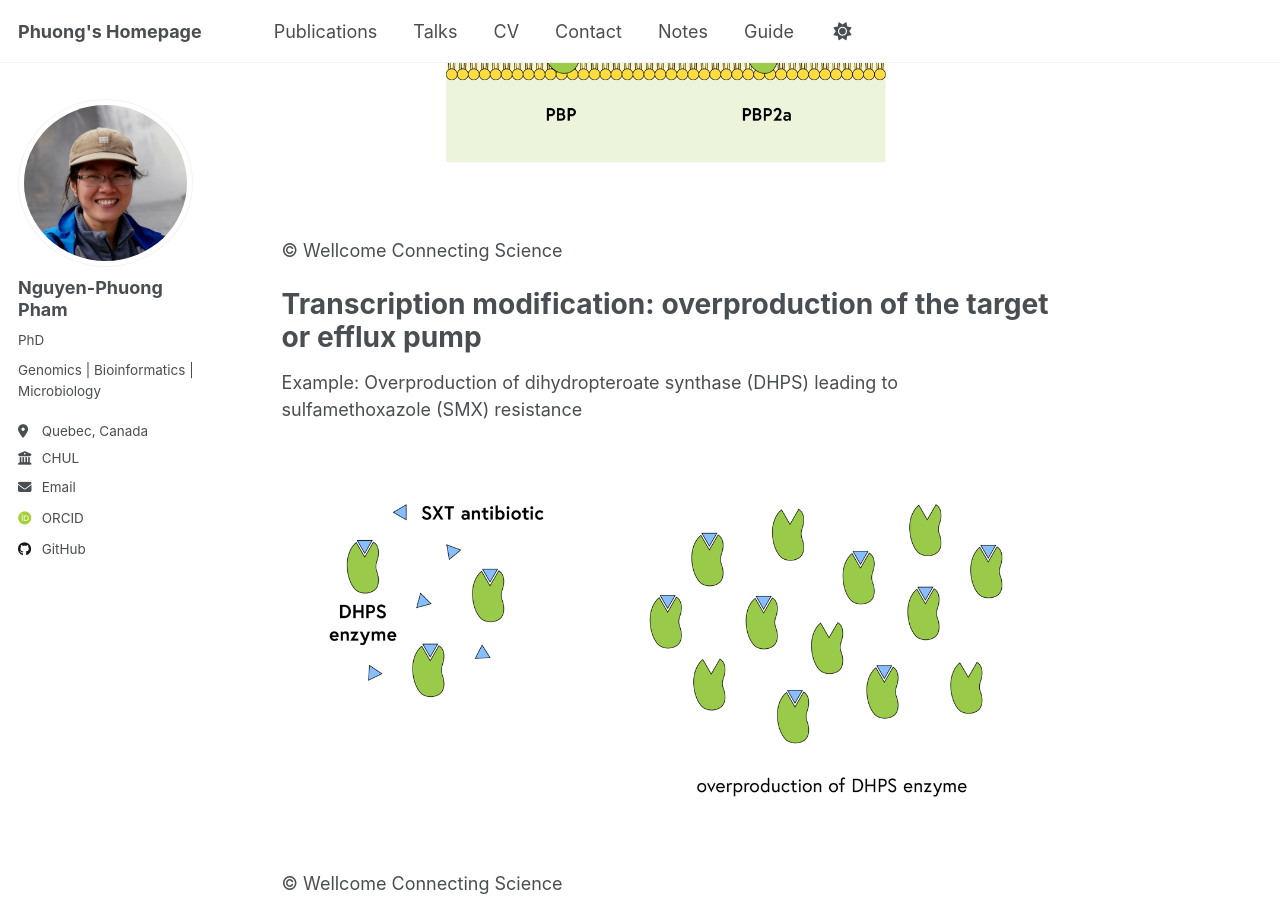
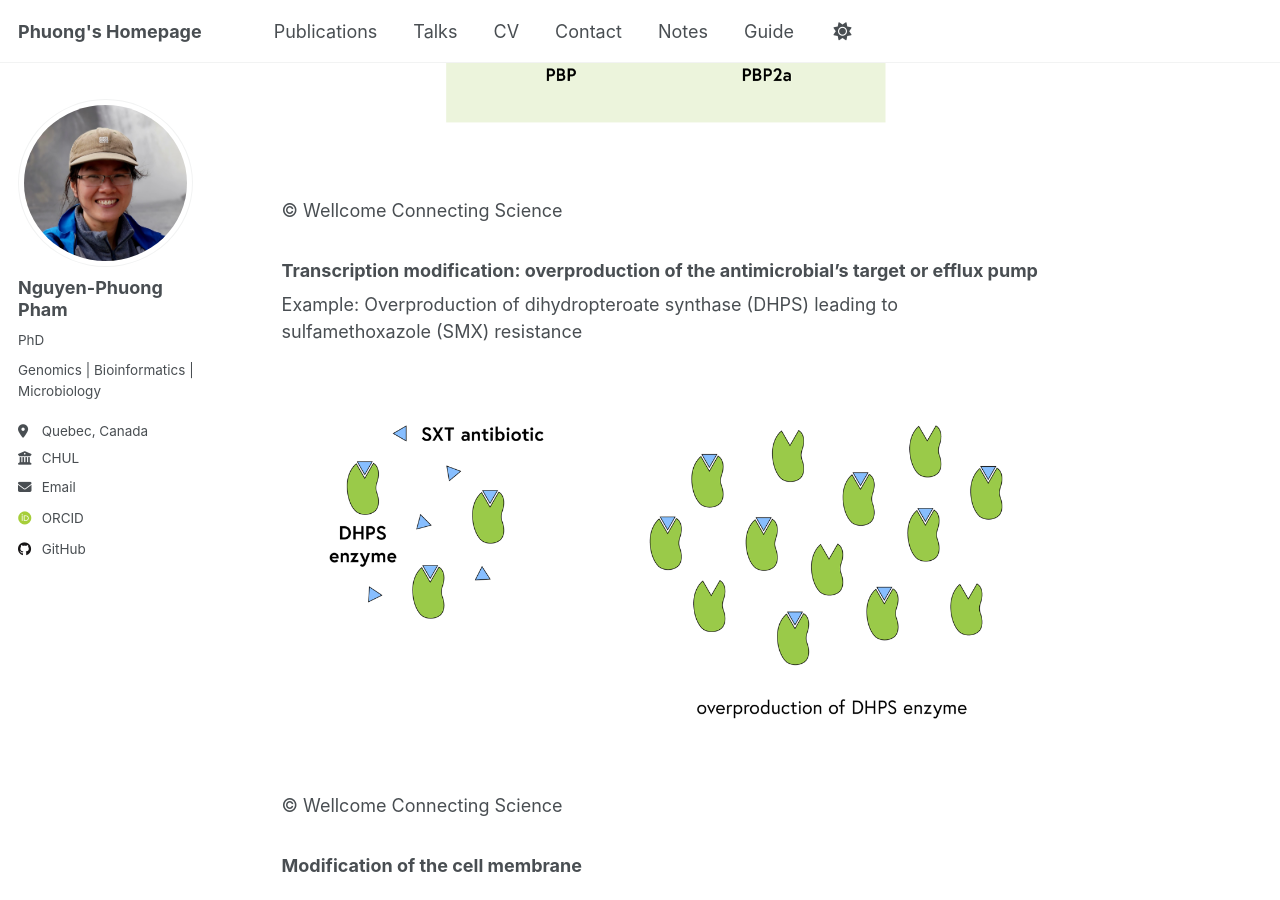
Before and after one commit to phng3001/phng3001.github.io, a Jekyll site: the page built from _notes/AMR_mechanisms.md, in a window 1280 px wide and 900 px high, scrolled down 3710 px. Built offline with Jekyll 4.4.1, drawn with Linux system fonts in a browser that asks for light colours; some web fonts are replaced; a script that is not in the unit is left out.

Commit message:
Update AMR_mechanisms.md

```diff
--- a/_notes/AMR_mechanisms.md
+++ b/_notes/AMR_mechanisms.md
@@ -4,8 +4,8 @@ excerpt: "Biological mechanisms of AMR"
 collection: notes
 ---
 
-Intrinsic resistance
-=====
+## Intrinsic resistance
+
 ![Mechanisms of intrinsic resistance](/images/intrinsic_resistance_mechanisms.png)
 
 © Wellcome Connecting Science
@@ -15,10 +15,9 @@ Intrinsic resistance
 * Selective exclusion *via* porins
 * Efflux pumps
 
-Acquired resistance
-=====
-# Gain of enzymes
-## Enzymes that degrade or modify the antimicrobial substance
+## Acquired resistance
+### Gain of enzymes
+#### Enzymes that degrade or modify the antimicrobial substance
 * Example 1: β-lactamase enzyme degrading penicillin into fragments
 ![Beta-lactamase](/images/beta_lactamase.png)
 
@@ -29,14 +28,14 @@ Acquired resistance
 
 © Wellcome Connecting Science
 
-## Enzymes that modify the target of the antimicrobial substance
+#### Enzymes that modify the target of the antimicrobial substance
 
 Example: *erm* (Erythromycin Ribosomal Methylation) methylating to part of the ribosome which is the target of erythromycin
 ![Erythromycin ribosomal methylation](/images/erm.png)
 
 © Wellcome Connecting Science
 
-# Modification of the antimicrobial's target site by mutation
+### Modification of the antimicrobial's target site by mutation
 
 Example: Single Nucleotide Polymorphisms (SNPs) modifying Penicillin Binding Proteins (PBPs) which are the targets of penicillin
 
@@ -44,7 +43,7 @@ Example: Single Nucleotide Polymorphisms (SNPs) modifying Penicillin Binding Pro
 
 © Wellcome Connecting Science
 
-# Replacement of the antimicrobial's target site
+### Replacement of the antimicrobial's target site
 
 Example: Methicillin-resistant Staphylococcus aureus (MRSA)  acquiring an extra copy of penicillin-binding protein 2, known as PBP2a
 
@@ -52,7 +51,7 @@ Example: Methicillin-resistant Staphylococcus aureus (MRSA)  acquiring an extra
 
 © Wellcome Connecting Science
 
-# Transcription modification: overproduction of the target or efflux pump
+### Transcription modification: overproduction of the antimicrobial's target  or efflux pump
 
 Example: Overproduction of dihydropteroate synthase (DHPS) leading to sulfamethoxazole (SMX) resistance
 
@@ -60,6 +59,6 @@ Example: Overproduction of dihydropteroate synthase (DHPS) leading to sulfametho
 
 © Wellcome Connecting Science
 
-# Modification of the cell membrane
+### Modification of the cell membrane
 * Acquirement of efflux pumps (e.g. TetA)
 * Acquisition of mutations in porins or efflux pumps
```
